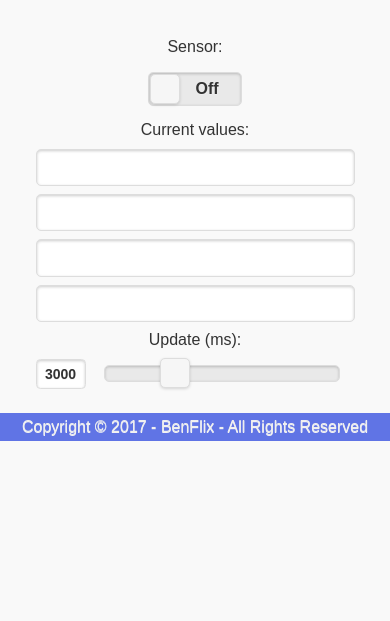
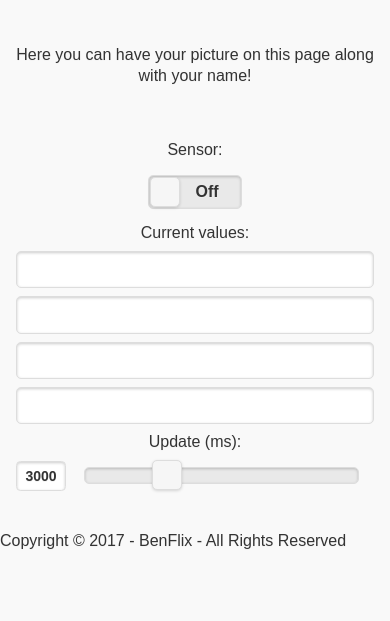
Before and after one commit to FollettBen/Mobile, a plain HTML site: page index.html in a window 390 px wide. Shown: the part 223-844 px from the top of the page. Drawn offline with Linux system fonts and the light colour scheme; some packages are replaced by stand-ins of ours.

Commit message:
removed original CSS

```diff
--- a/index.html
+++ b/index.html
@@ -2,7 +2,7 @@
 <html>
 <head>
 <title>FrontPage</title>
-<link rel="stylesheet" type="text/css" href="stylesheet.css">
+
 <link href="jquery-mobile/jquery.mobile-1.4.5.min.css" rel="stylesheet" type="text/css">
 <script src="jquery-mobile/jquery-1.11.1.min.js" type="text/javascript"></script>
 <script src="jquery-mobile/jquery.mobile-1.4.5.min.js" type="text/javascript"></script>
```
